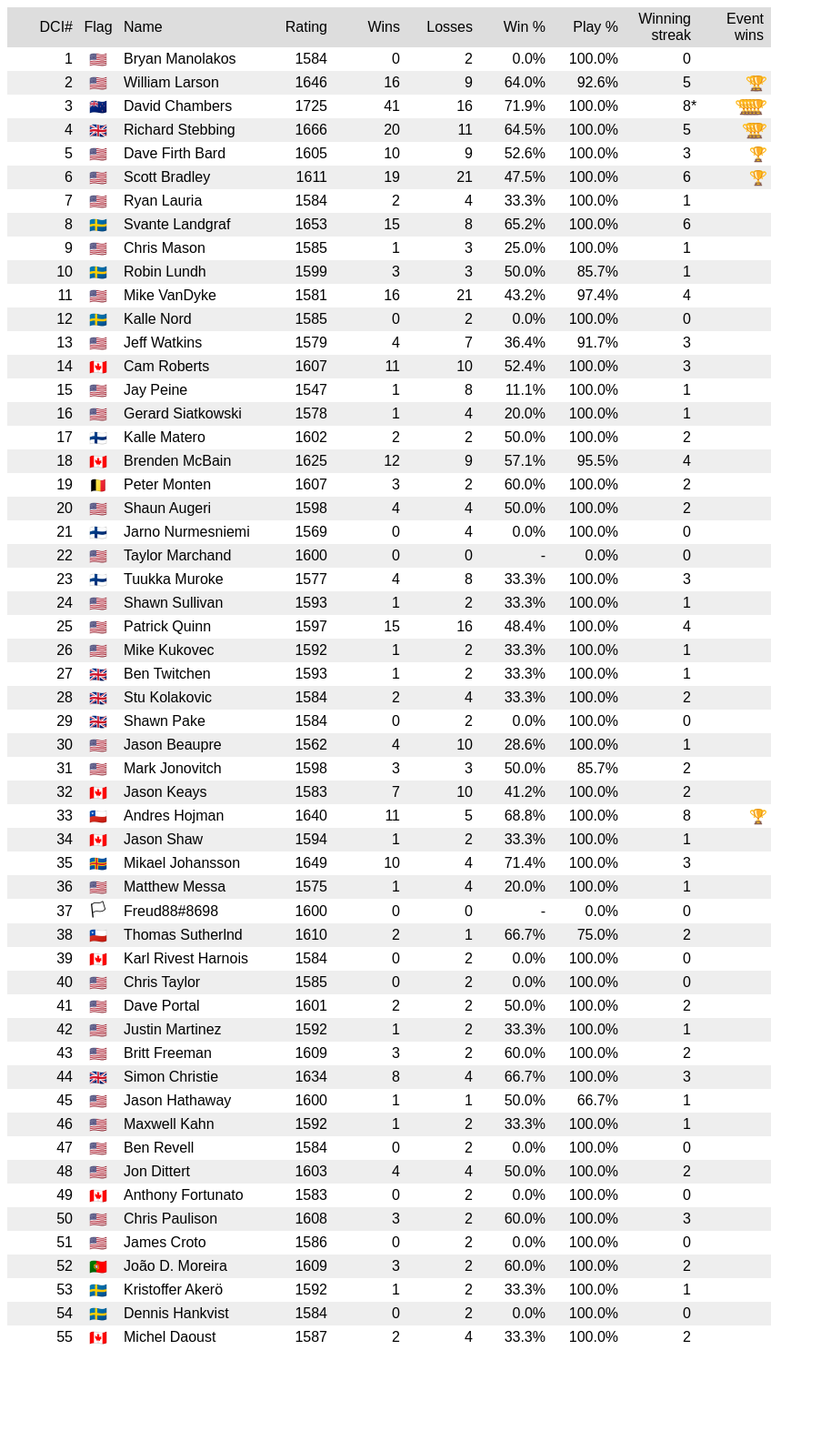
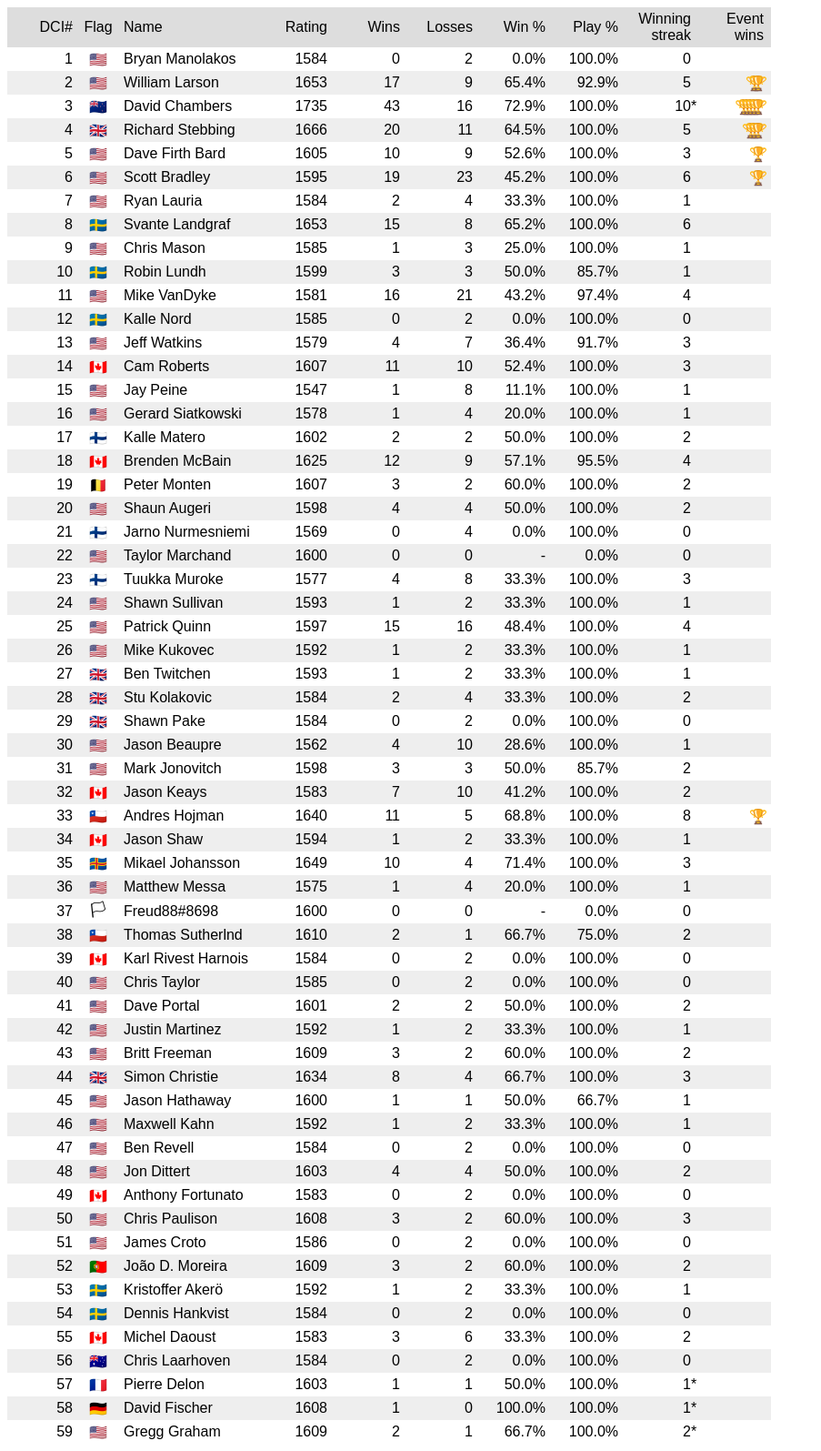
Before and after one commit to davidchambers/iceagemagic.com, a website: page public/players/index.html in a window 1280 px wide. Shown: the whole page at 91% size, without its empty margins (0-903 px from the left). Before the commit the page ends 1491 px from the top, so only its background shows below. Drawn offline with Linux system fonts and the light colour scheme; a web font is replaced by a local one.

Commit message:
Ice Age XIV

```diff
--- a/public/players/index.html
+++ b/public/players/index.html
@@ -81,11 +81,11 @@
           <td>2</td>
           <td>🇺🇸</td>
           <td>William Larson</td>
-          <td>1646</td>
-          <td>16</td>
+          <td>1653</td>
+          <td>17</td>
           <td>9</td>
-          <td>64.0%</td>
-          <td title="2 drops">92.6%</td>
+          <td>65.4%</td>
+          <td title="2 drops">92.9%</td>
           <td>5</td>
           <td>🏆🏆</td>
         </tr>
@@ -93,12 +93,12 @@
           <td>3</td>
           <td>🇳🇿</td>
           <td>David Chambers</td>
-          <td>1725</td>
-          <td>41</td>
+          <td>1735</td>
+          <td>43</td>
           <td>16</td>
-          <td>71.9%</td>
+          <td>72.9%</td>
           <td title="0 drops">100.0%</td>
-          <td class="unbroken">8</td>
+          <td class="unbroken">10</td>
           <td>🏆🏆🏆🏆🏆</td>
         </tr>
         <tr>
@@ -129,10 +129,10 @@
           <td>6</td>
           <td>🇺🇸</td>
           <td>Scott Bradley</td>
-          <td>1611</td>
+          <td>1595</td>
           <td>19</td>
-          <td>21</td>
-          <td>47.5%</td>
+          <td>23</td>
+          <td>45.2%</td>
           <td title="0 drops">100.0%</td>
           <td>6</td>
           <td>🏆</td>
@@ -717,12 +717,60 @@
           <td>55</td>
           <td>🇨🇦</td>
           <td>Michel Daoust</td>
-          <td>1587</td>
-          <td>2</td>
-          <td>4</td>
+          <td>1583</td>
+          <td>3</td>
+          <td>6</td>
           <td>33.3%</td>
           <td title="0 drops">100.0%</td>
           <td>2</td>
+          <td></td>
+        </tr>
+        <tr>
+          <td>56</td>
+          <td>🇦🇺</td>
+          <td>Chris Laarhoven</td>
+          <td>1584</td>
+          <td>0</td>
+          <td>2</td>
+          <td>0.0%</td>
+          <td title="0 drops">100.0%</td>
+          <td>0</td>
+          <td></td>
+        </tr>
+        <tr>
+          <td>57</td>
+          <td>🇫🇷</td>
+          <td>Pierre Delon</td>
+          <td>1603</td>
+          <td>1</td>
+          <td>1</td>
+          <td>50.0%</td>
+          <td title="0 drops">100.0%</td>
+          <td class="unbroken">1</td>
+          <td></td>
+        </tr>
+        <tr>
+          <td>58</td>
+          <td>🇩🇪</td>
+          <td>David Fischer</td>
+          <td>1608</td>
+          <td>1</td>
+          <td>0</td>
+          <td>100.0%</td>
+          <td title="0 drops">100.0%</td>
+          <td class="unbroken">1</td>
+          <td></td>
+        </tr>
+        <tr>
+          <td>59</td>
+          <td>🇺🇸</td>
+          <td>Gregg Graham</td>
+          <td>1609</td>
+          <td>2</td>
+          <td>1</td>
+          <td>66.7%</td>
+          <td title="0 drops">100.0%</td>
+          <td class="unbroken">2</td>
           <td></td>
         </tr>
       </tbody>
```
Also changed, not shown: src/data/events.js (+21 -0 lines), src/data/players.js (+24 -0 lines).
